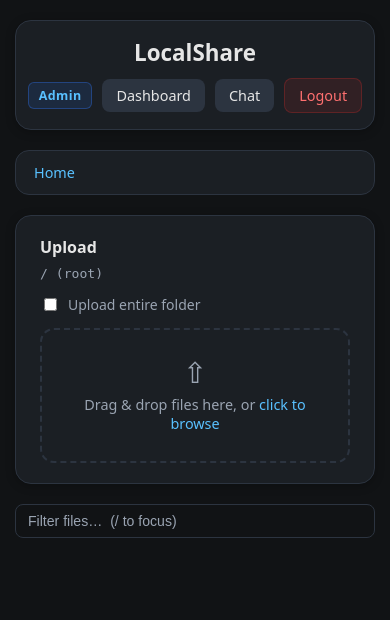
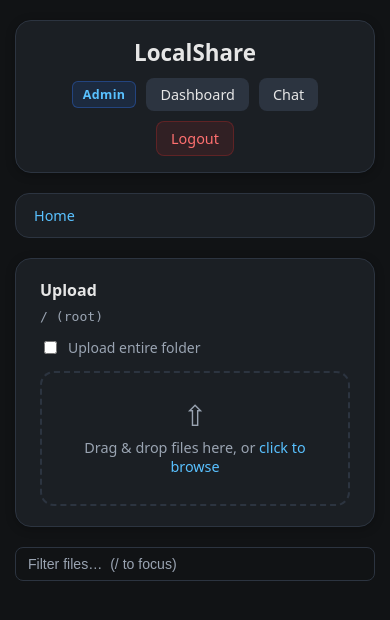
Before and after one commit to Hexanol777/LocalShare, a Flask app: page /browse in a window 390 px wide. Shown: the top 620 px of the page. Run offline with Flask 3, Linux system fonts and the light colour scheme; parts of the project's set-up code (start-up, migrations or seed data) failed here and were passed over; some libraries are stand-ins or nearby versions.

Commit message:
fix: mobile layout overflow

```diff
--- a/static/style.css
+++ b/static/style.css
@@ -10,6 +10,7 @@ body {
     color: #e6e6e6;
     font-family: system-ui, sans-serif;
     margin: 0;
+    overflow-x: hidden;  /* prevent any overflowing child from expanding page width */
 }
 
 /* ---------- CONTAINER ---------- */
@@ -407,6 +408,37 @@ body {
     .upload-target        { max-width: 100%; }
 
     .header-box { flex-direction: column; gap: 10px; text-align: center; }
+
+    /* Nav pills wrap onto a second line instead of overflowing the header */
+    .header-actions {
+        flex-wrap: wrap;
+        justify-content: center;
+    }
+
+    /* Breadcrumbs: scroll horizontally within their own box rather than
+       expanding the page. Long folder paths (e.g. deep media directories)
+       are the most common mobile overflow culprit. */
+    .breadcrumbs {
+        overflow-x: auto;
+        white-space: nowrap;
+        -webkit-overflow-scrolling: touch;
+    }
+
+    /* Stream page controls: tighten buttons so they wrap cleanly on narrow screens */
+    .ctrl-btn {
+        padding: 7px 11px;
+        font-size: 0.85rem;
+    }
+
+    /* Hide the verbose sub-status label — the CC button state communicates enough */
+    .sub-status { display: none; }
+
+    /* Topbar filename: give it less room so the nav links don't get squeezed */
+    .topbar-title { max-width: 40%; }
+
+    /* Sort dropdown: open upward on mobile to avoid clipping at bottom of viewport.
+       On desktop this is already the case; this reinforces it at narrow widths. */
+    .sort-dropdown { min-width: 130px; }
 }
 
 
```
